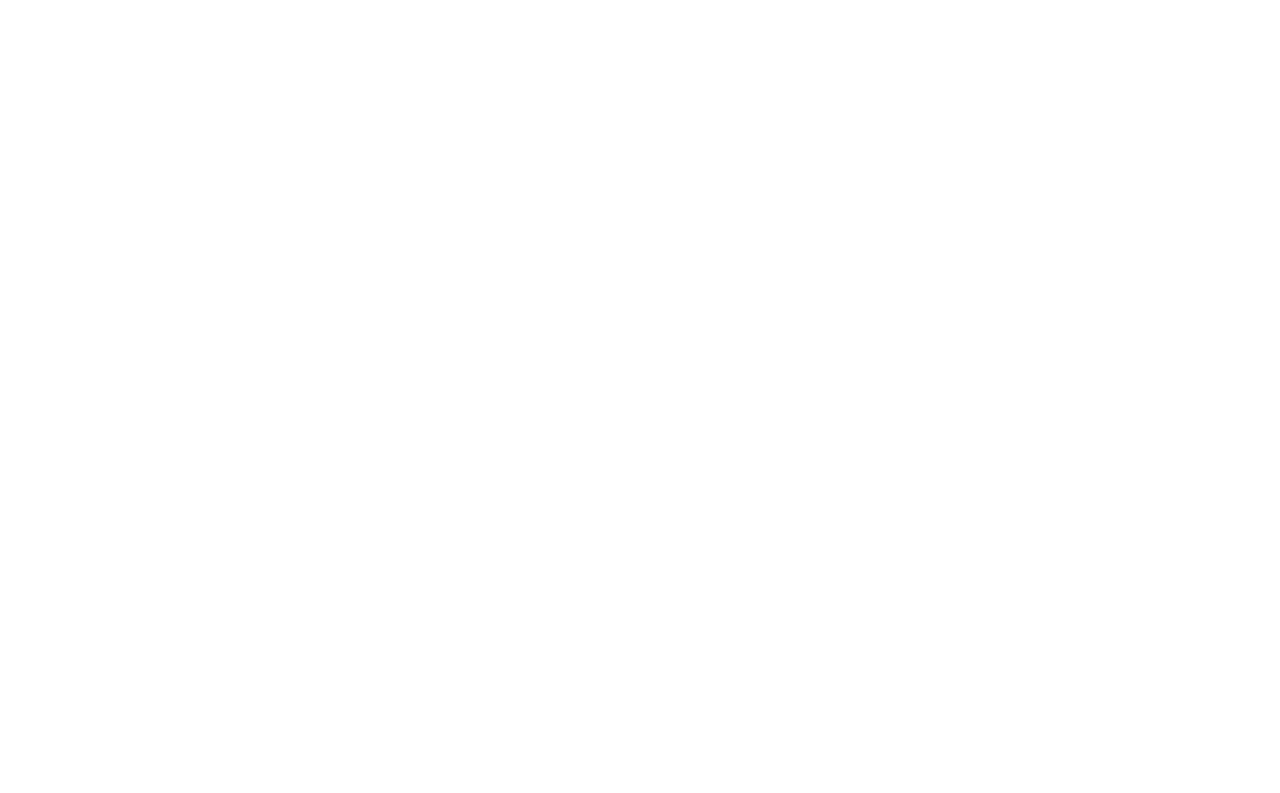
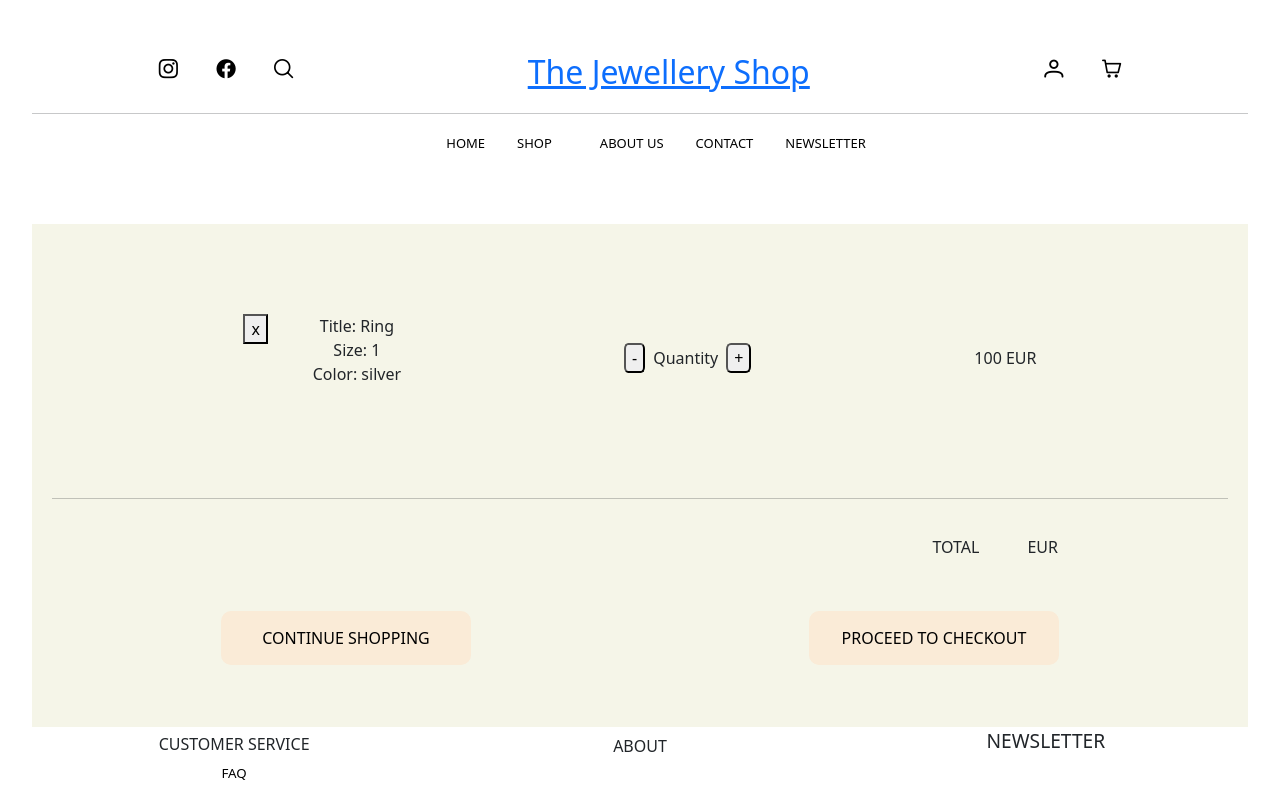
Before and after one commit to obisaga/ecommerceClient, a React (Vite) app: page /cart in a window 1280 px wide. Before the commit this address had no page. Shown: the top 793 px of the page. Built offline with nearby package versions, Linux system fonts and the light colour scheme; no server answers.

Commit message:
cart display done

```diff
--- a/src/App.jsx
+++ b/src/App.jsx
@@ -5,6 +5,7 @@
 import Login from './components/Login'
 import Register from './components/Register'
 import SingleProduct from './components/SingleProduct'
+import Cart from './components/Cart'
 
 function App() {
 
@@ -17,6 +18,7 @@
           <Route path="/products/single" element={<SingleProduct />}/>
           <Route path="/login" element={<Login />} />
           <Route path="/register" element={<Register />} />
+          <Route path="/cart" element={<Cart />} />
         </Routes>
 
     </>
--- a/src/components/Cart.jsx
+++ b/src/components/Cart.jsx
@@ -0,0 +1,74 @@
+import React, {useState, useEffect} from 'react'
+import Navigation from "../elements/Navigation";
+import Info from "../elements/Info";
+import Footer from "../elements/Footer"
+import axios from 'axios';
+import "../styles/cart.css"
+
+const Cart = () => {
+    const [product, setProduct] = useState([]);
+    const [cart, setCart] = useState({
+        products: [
+            {
+              productId: product.id,
+              quantity: product.availabiliy,
+            },
+          ]
+    })
+
+    const addProduct = async () => {
+      try {
+        const response = await axios.post("http://localhost:3000/api/cart");
+        console.log(response.data);
+
+        setCart(response.data);
+      } catch (err) {
+        console.log(err);
+      }
+    };
+
+    useEffect(() => {
+      addProduct();
+    }, []);
+  return (
+    <>
+      <Navigation />
+
+      <div className="cart-container">
+        <div className="cart-wrapper">
+          <div className="product-info">
+            <button className='btn-delete'> x </button>
+            <img src={product.image} alt={product.title} />
+            <p className="product-details">
+              <span className="product-title">Title: Ring</span>
+              <span className="product-size">Size: 1</span>
+              <span className="product-color">Color: silver</span>
+            </p>
+          </div>
+          <div className="product-quantity">
+            <button className="btn-reduce">-</button>
+            <span className="quantity-desc">Quantity</span>
+            <button className="btn-increase">+</button>
+          </div>
+          <div className="product-price">
+            <span className="price">100 EUR</span>
+          </div>
+        </div>
+        <hr />
+        <div className="total-price">
+          <span>TOTAL</span>
+          <span>EUR</span>
+        </div>
+        <div className='back-checkout-btn'>
+          <button className="btn-back"> CONTINUE SHOPPING </button>
+          <button className="checkout"> PROCEED TO CHECKOUT </button>
+        </div>
+      </div>
+
+      <Info />
+      <Footer />
+    </>
+  );
+}
+
+export default Cart
--- /dev/null
+++ b/src/styles/cart.css
@@ -0,0 +1,93 @@
+.cart-container{
+    display: flex;
+    flex-direction: column;
+    justify-content: center;
+    background-color: rgb(245, 245, 232);
+    padding: 10px 20px;
+    margin-top: 70px;
+}
+
+.cart-wrapper{
+    display: flex;
+    justify-content: space-around;
+    align-items: center;
+    align-content: center;
+    padding: 5em;
+}
+
+.btn-delete{
+    height: fit-content;
+}
+
+.product-info{
+    display: flex;
+    gap: 1.4em;
+}
+
+.product-info .product-details{
+    display: flex;
+    flex-direction: column;
+    align-items: center;
+}
+
+.product-quantity{
+    display: flex;
+    justify-content: space-between;
+    align-items: baseline;
+    gap: 0.5em;
+}
+
+.btn-reduce{
+    border-radius: 20%;
+    cursor: pointer;
+}
+
+.btn-increase{
+    border-radius: 20%;
+    cursor: pointer;
+}
+
+.total-price{
+    display: flex;
+    justify-content: flex-end;
+    align-items: baseline;
+    gap: 3em;
+    padding-right: 170px;
+    padding-top: 20px;
+}
+
+.back-checkout-btn{
+    display: flex;
+    justify-content: space-around;
+    flex-direction: row;
+    margin-top: 3em;
+    margin-bottom: 3em;
+}
+
+.btn-back{
+    border: none;
+    color: black;
+    background-color: antiquewhite;
+    border-radius: 10px;
+    padding: 15px 32px;
+    text-align: center;
+    text-decoration: none;
+    font-size: 16px;
+    margin: 4px 2px;
+    cursor: pointer;
+    width: 250px;
+}
+
+.checkout{
+    border: none;
+    color: black;
+    background-color: antiquewhite;
+    border-radius: 10px;
+    padding: 15px 32px;
+    text-align: center;
+    text-decoration: none;
+    font-size: 16px;
+    margin: 4px 2px;
+    cursor: pointer;
+    width: 250px;
+}
```
